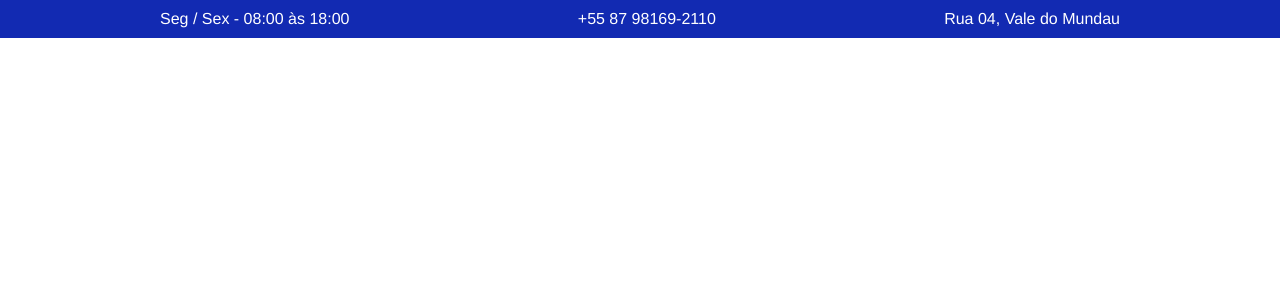
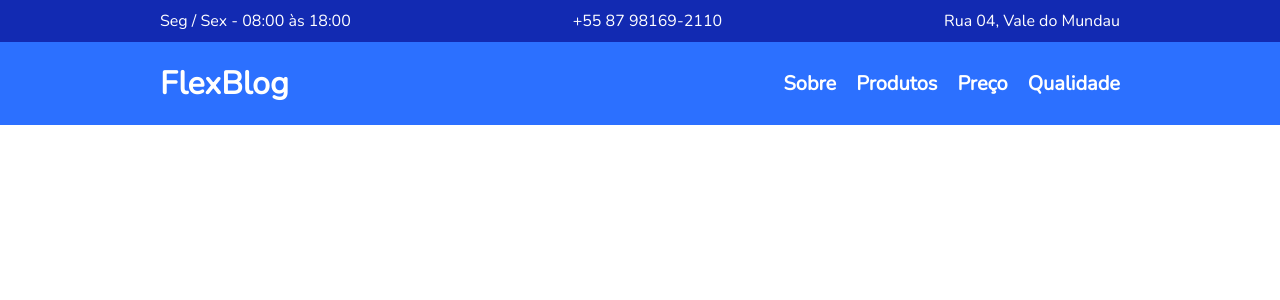
Before and after one commit to pauloUAG/flexblogReactJS, a React (Create React App) app: page / in a window 1280 px wide. Shown: the top 300 px of the page. Built offline with nearby package versions, Linux system fonts and the light colour scheme.

Commit message:
Termino do component Menu

```diff
--- a/public/index.html
+++ b/public/index.html
@@ -15,6 +15,9 @@
       user's mobile device or desktop. See https://developers.google.com/web/fundamentals/web-app-manifest/
     -->
     <link rel="manifest" href="%PUBLIC_URL%/manifest.json" />
+
+    <link href="https://fonts.googleapis.com/css?family=Nunito&display=swap" rel="stylesheet">
+
     <!--
       Notice the use of %PUBLIC_URL% in the tags above.
       It will be replaced with the URL of the `public` folder during the build.
--- a/src/App.js
+++ b/src/App.js
@@ -1,11 +1,13 @@
 import React from 'react';
 import {BrowserRouter} from 'react-router-dom';
 import Header from './components/header';
+import Menu from './components/menu';
 
 function App() {
   return (
     <BrowserRouter>
     <Header />
+    <Menu />
     </BrowserRouter>
   );
 }
--- a/src/components/menu/index.js
+++ b/src/components/menu/index.js
@@ -0,0 +1,22 @@
+import React from 'react'
+import './styles.css'
+
+const Menu = () => {
+    return (
+        <div className="Menu-bg">
+            <div className="Menu-container">
+                <div className="titulo-menu">
+                    <h1>FlexBlog</h1>
+                </div>
+                <div className="opcoes">
+                    <a href="#">Sobre</a>
+                    <a href="#">Produtos</a>
+                    <a href="#">Preço</a>
+                    <a href="#">Qualidade</a>
+                </div>
+            </div>
+        </div>
+    );
+}
+
+export default Menu;
--- a/src/components/menu/styles.css
+++ b/src/components/menu/styles.css
@@ -0,0 +1,40 @@
+* {
+    margin: 0;
+    padding: 0;
+}
+
+a {
+    text-decoration: none;
+}
+
+.Menu-bg {
+    background: #2C70FF;
+}
+
+.Menu-container {
+    max-width: 960px;
+    margin: 0 auto;
+    padding: 20px 0;
+    display: flex;
+    flex-wrap: wrap;
+    align-items: center;
+    justify-content: space-between;
+    font-family: "Nunito", Helvetica, Arial, sans-serif;
+}
+
+.titulo-menu {
+    color: white;
+}
+
+.opcoes {
+    display: flex;
+    flex-wrap: wrap;
+    display: block;
+}
+
+.opcoes a {
+    color: white;
+    font-size: 1.25em;
+    font-weight: bold;
+    margin-left: 20px;
+}
```
